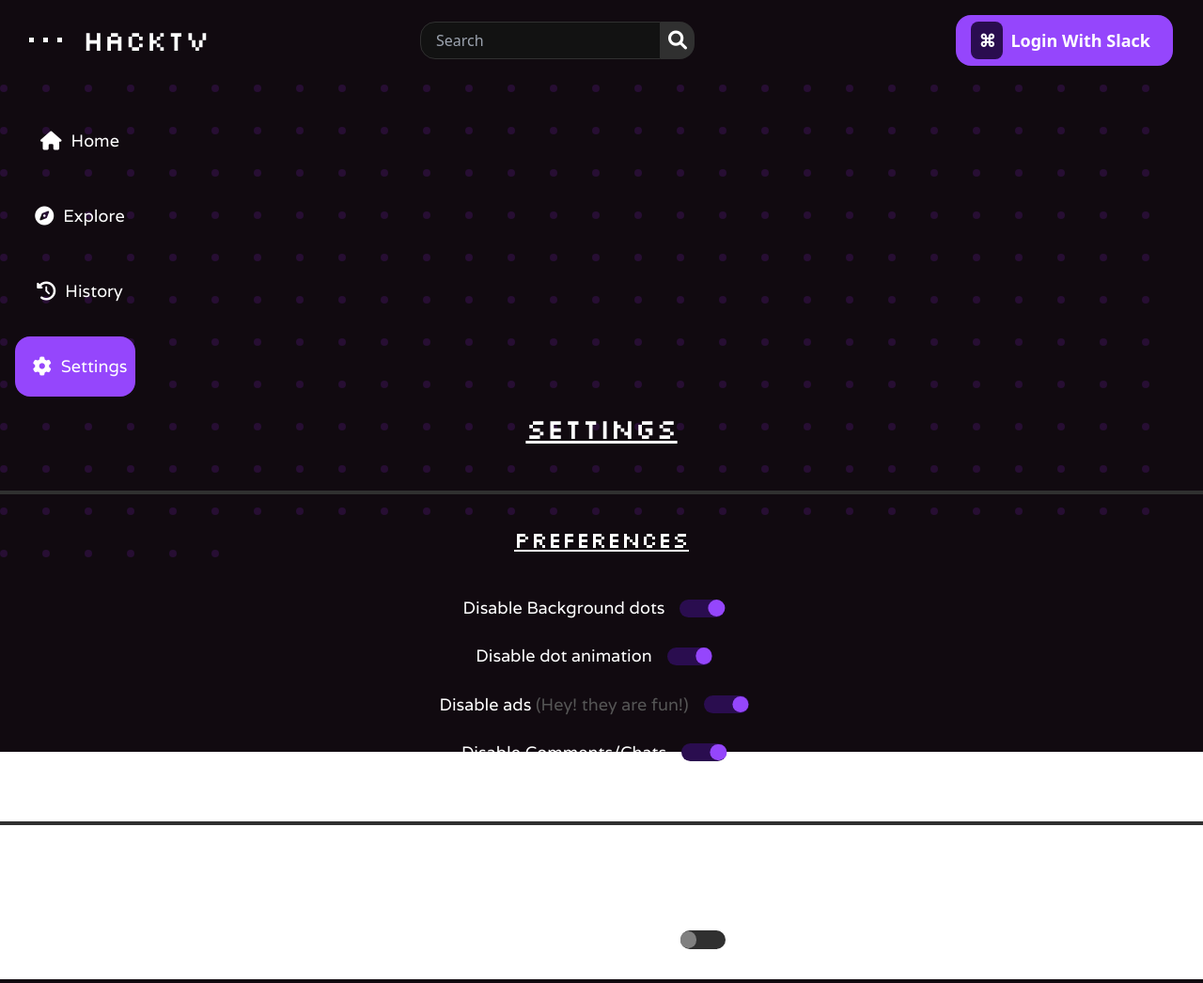
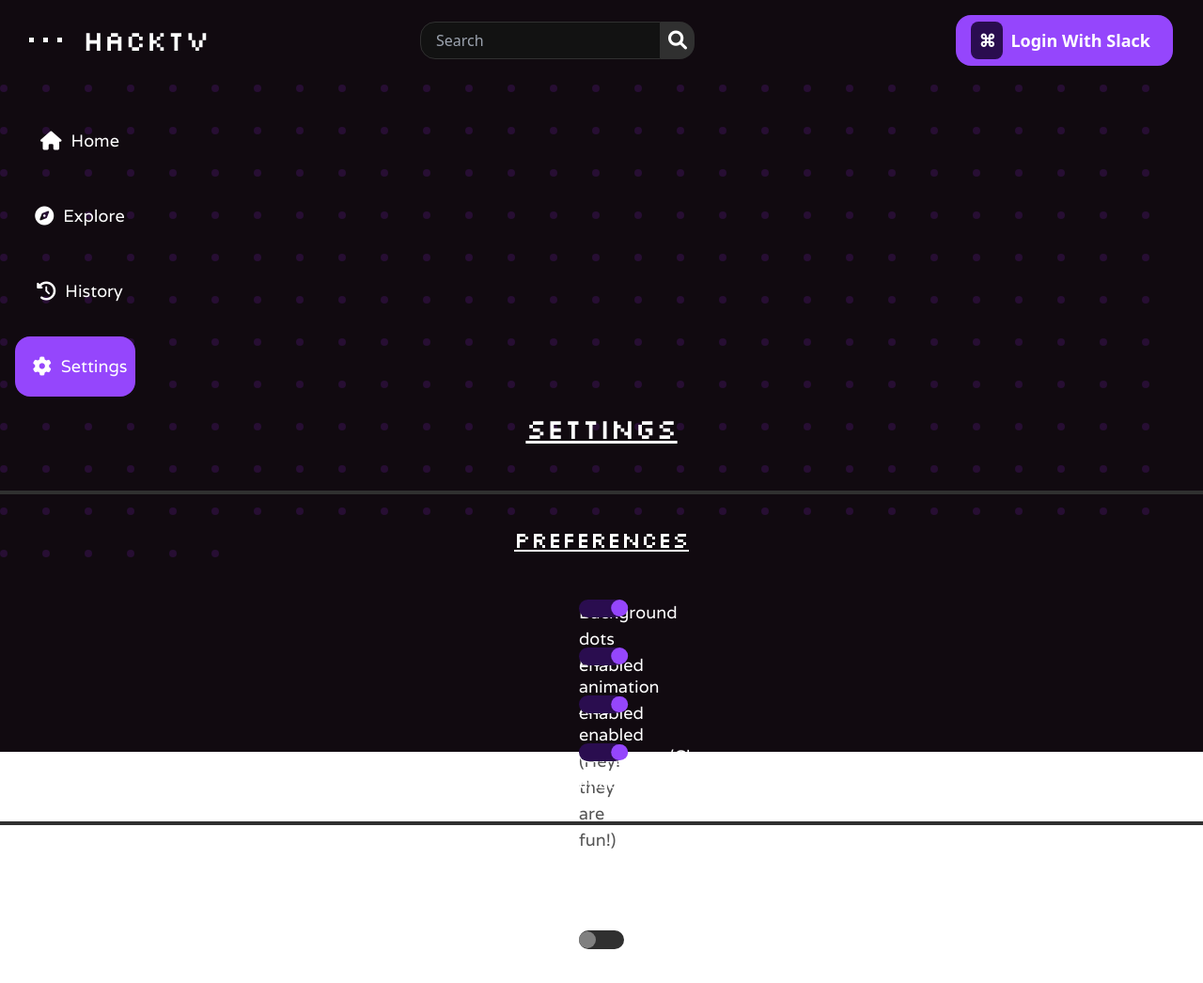
Before and after one commit to TalenMud/HackTV, a Flask app: template templates/settings.html in a window 1280 px wide. Shown: the whole page at 94% size. Run offline with Flask 3, Linux system fonts and the light colour scheme; the template is opened without the code that fills it, so the values that code supplies are empty; some libraries are stand-ins or nearby versions.

Commit message:
Finished enable/disable feature frontend script (how it renders on page when a feature is enabled/disabled)

```diff
--- a/templates/settings.html
+++ b/templates/settings.html
@@ -14,34 +14,34 @@
             <h3 class="font-[Silkscreen] text-2xl text-white mb-4 underline">Preferences</h3>
             <div class="flex flex-col justify-center items-center w-full h-auto p-4" id="preferences">
               <div class="flex flex-row jusitify-center items-center">
-              <p class="text-white text-lg font-[Varela]">Disable Background dots</p>
-                <label class="switch">
-                  <input type="checkbox" checked="true">
+
+                <label class="switch text-white text-lg font-[Varela]">Background dots <span class="status-feature">enabled</span>
+                  <input type="checkbox" class="checkbox" checked="true">
                   <span class="slider"></span>
                 </label>
               </div>
 
               <div class="flex flex-row jusitify-center items-center">
-              <p class="text-white text-lg font-[Varela]">Disable dot animation</p>
-                <label class="switch">
-                  <input type="checkbox" checked="true">
+
+                <label class="switch text-white text-lg font-[Varela]">Dot animation <span class="status-feature">enabled</span>
+                  <input type="checkbox" class="checkbox" checked="true">
                   <span class="slider"></span>
                 </label>
               </div>
 
               <div class="flex flex-row jusitify-center items-center">
-                <p class="text-white text-lg font-[Varela]">Disable ads<span class="text-[#555555]"> (Hey! they are fun!)</span></p>
-                <label class="switch">
-                  <input type="checkbox" checked="true">
+
+                <label class="switch text-white text-lg font-[Varela]">Ads <span class="status-feature">enabled</span> <span class="text-[#555555]"> (Hey! they are fun!)</span>
+                  <input type="checkbox" class="checkbox" checked="true">
                   <span class="slider"></span>
                 </label>
               </div>
 
 
               <div class="flex flex-row jusitify-center items-center">
-              <p class="text-white text-lg font-[Varela]">Disable Comments/Chats</p>
-                <label class="switch">
-                  <input type="checkbox" checked="true">
+
+                <label class="switch text-white text-lg font-[Varela]">Comments/Chats <span class="status-feature">enabled</span>
+                  <input type="checkbox" class="checkbox" checked="true">
                   <span class="slider"></span>
                 </label>
               </div>
@@ -51,9 +51,10 @@
             <h3 class="font-[Silkscreen] text-2xl text-white mb-4 underline">Visibility</h3>
             <div class="flex flex-col justify-center items-center w-full h-auto p-4" id="visibility">
               <div class="flex flex-row jusitify-center items-center">
-              <p class="text-white text-lg font-[Varela]">Anonymous commenting</p>
-                <label class="switch">
-                  <input type="checkbox">
+
+
+                <label class="switch text-white text-lg font-[Varela]">Anonymous commenting
+                  <input type="checkbox" class="checkbox">
                   <span class="slider"></span>
                 </label>
               </div>
@@ -64,21 +65,13 @@
 
 {% block script%}
 <script>
-    /* not done yet I need to change things... */
-    // const labelSettings = document.querySelectorAll(".switch")
-    // // console.log(labelSettings[])
-
-    // document.querySelectorAll("input[type='checkbox']").forEach(element => {
-    //   element.addEventListener("input", () => {
-    //   for (let element of labelSettings) {
-    //   console.log(element.parentNode.innerText)
-    //   if (!element.childNodes[1].checked) {
-    //     element.parentNode.innerText.replace(/\b(Enable|Disable)\b/g, (match) => {
-    //         return match === "Enable" ? "Disable" : "Enable"
-    //     })
-    //   }
-    // }
-    // })
-    // });
+    const labelSettings = document.querySelectorAll(".switch")
+    labelSettings.forEach(element => {
+      if (element.innerHTML.includes("enabled") || element.innerHTML.includes("disabled")){
+        element.querySelector("input").addEventListener("input", () => {
+          element.querySelector(".status-feature").innerText = {"true": "enabled", "false": "disabled"}[element.querySelector("input").checked]
+        })
+      }
+    });
 </script>
 {% endblock %}
```
